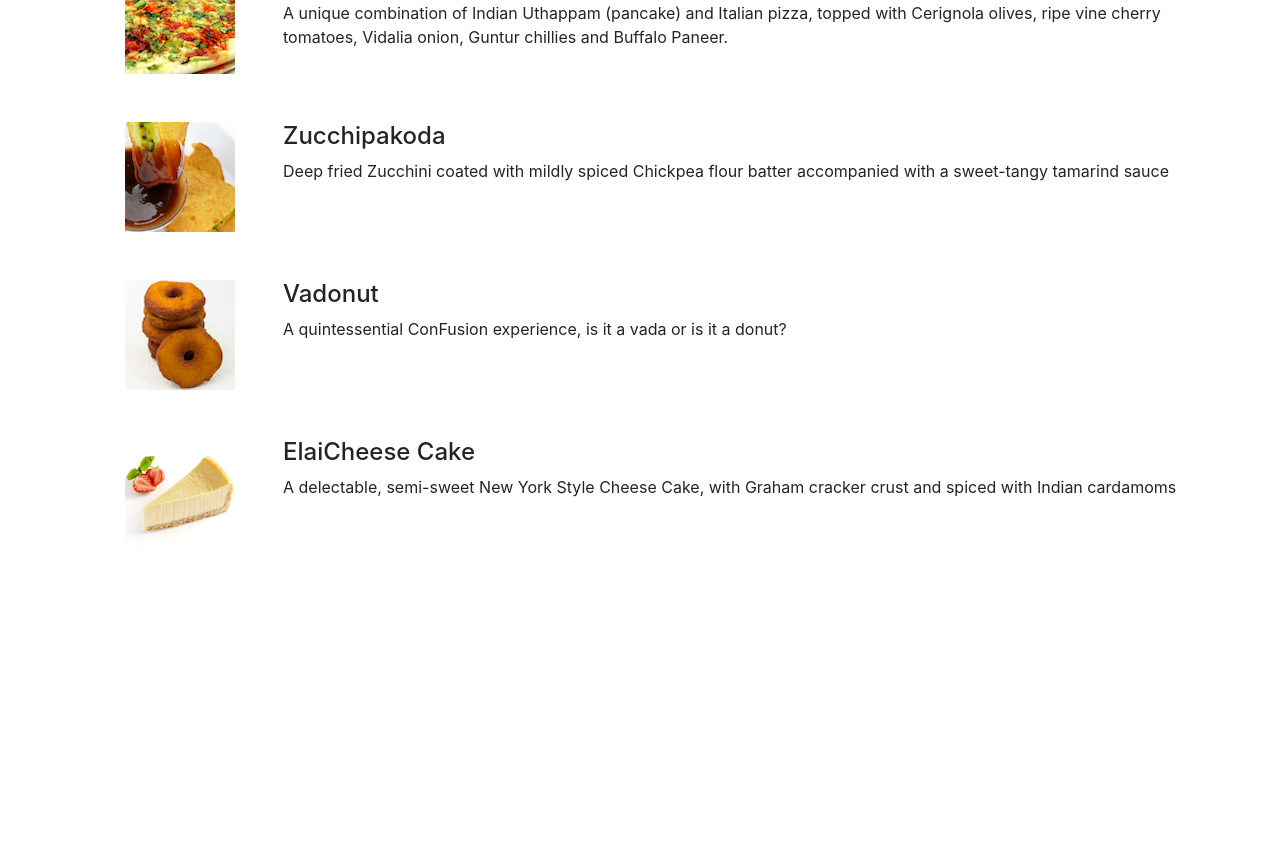
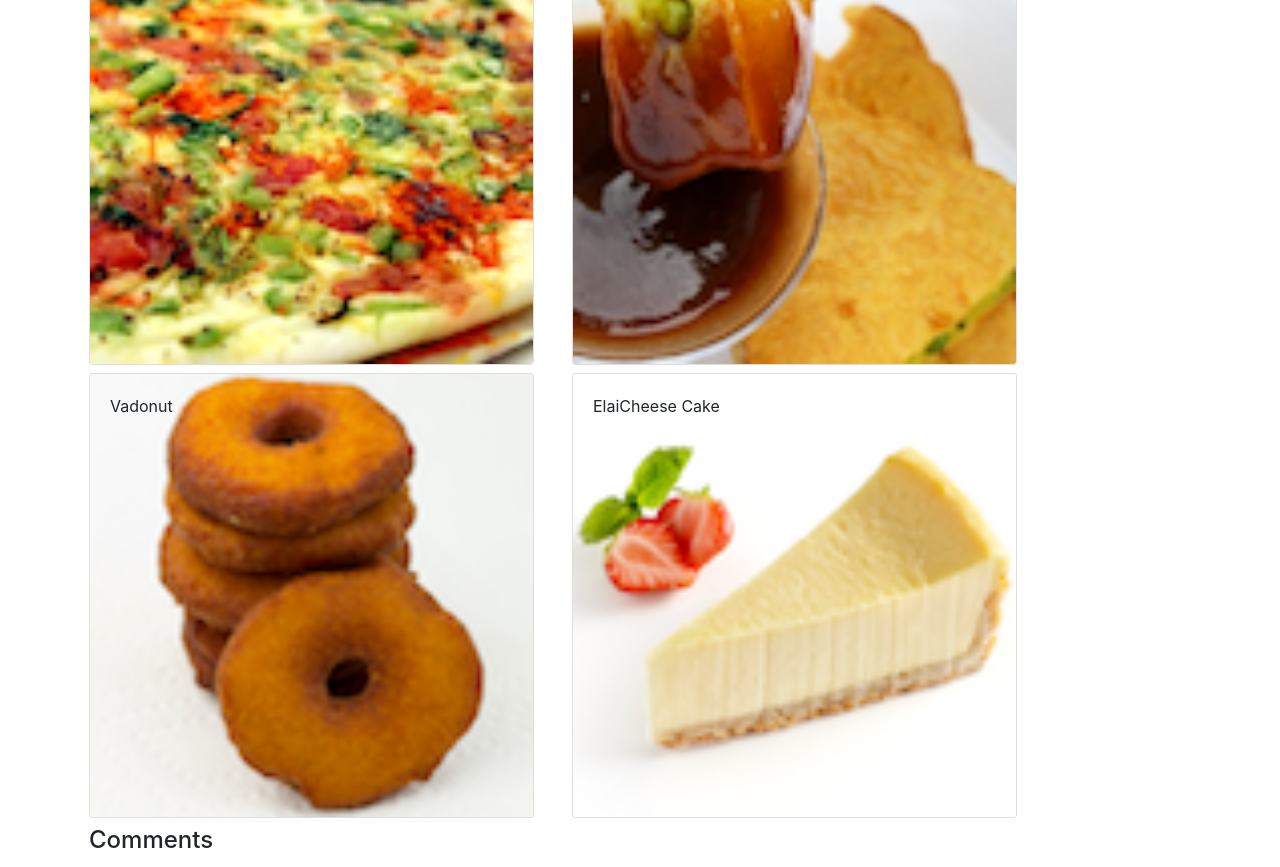
Before and after one commit to waghnp/My-first-app, a React (Create React App) app: page / in a window 1280 px wide. Shown: the part 140-1007 px from the top of the page. Before the commit the page ends 800 px from the top, so only its background shows below. Built offline with nearby package versions, Linux system fonts and the light colour scheme.

Commit message:
Dish detail component added

```diff
--- a/src/App.js
+++ b/src/App.js
@@ -1,20 +1,30 @@
-import React from 'react';
+import React, { Component } from 'react';
 import logo from './logo.svg';
 import {Navbar,NavabarBrand, NavbarBrand} from 'reactstrap';
 import Menu from './components/MenuComponent';
+import {DISHES} from './shared/dishes';
 import './App.css';
 
-function App() {
+class App extends Component {
+
+  constructor(props){
+    super(props);
+    this.state={
+      dishes:DISHES
+    }
+  }
+  render(){
     return (
       <div>
           <Navbar dark color='success'>
               <div className='container'>
-              <NavbarBrand href='/'>Welcome back</NavbarBrand>
+                <NavbarBrand href='/'> Restaurant</NavbarBrand>
               </div>
           </Navbar>
-        <Menu/>
+          <Menu dishes={this.state.dishes}/>
       </div>
     );
   }
+}
 
 export default App;
--- /dev/null
+++ b/src/components/DishdetailComponent.js
@@ -0,0 +1,68 @@
+import React, { Component } from 'react'
+import {Card,CardImg,CardImgOverlay,CardBody,CardTitle,CardText} from 'reactstrap';
+
+class DishDetail extends Component{
+
+    constructor(props){
+        super(props);
+
+    }
+    renderDish(dish)
+        {
+            if(dish != null){
+               return(
+                <div className="col-md-5 col-12 m-1">
+                    <Card>
+                        <CardImg top width="100%"  src={dish.image} alt={dish.name}/>
+                        <CardBody>
+                            <CardTitle>{dish.name}</CardTitle>
+                            <CardText>{dish.description}</CardText>
+                        </CardBody>
+                    </Card>
+                </div>
+               )
+            }else{
+                return(
+                    <div></div>
+                )
+            }
+        }
+
+        renderComments(dish){
+            if(dish != null){
+                console.log(dish.comments)
+              return(dish.comments.map((comment)=>{
+                    return(
+                             <ul key={dish.comments.id} className="list-unstyled">
+                                <li>{comment.comment}</li>
+                                <li>--{comment.author}</li>
+                             </ul>
+                    )
+                })
+              )
+
+             }else{
+                 return(
+                     <div></div>
+                 )
+             }
+        }
+    render(){
+
+
+        return(
+            <div className="row">
+                {this.renderDish(this.props.dish)}
+                <div className="col-md-5 col-12 m-1">
+                    <h4>Comments</h4>
+                    {this.renderComments(this.props.dish)}
+                </div>
+
+            </div>
+
+        )
+
+    }
+}
+
+export default DishDetail;
--- a/src/components/MenuComponent.js
+++ b/src/components/MenuComponent.js
@@ -1,69 +1,42 @@
 import React, { Component } from 'react';
-import {Media} from 'reactstrap';
+import {Card,CardImg,CardImgOverlay,CardBody,CardTitle,CardText} from 'reactstrap';
+import DishDetail from './DishdetailComponent';
 
 class Menu extends Component{
     constructor(props){
         super(props);
         this.state={
-            dishes:[
-                {
-                    id: 0,
-                    name:'Uthappizza',
-                    image: 'assets/images/uthappizza.png',
-                    category: 'mains',
-                    label:'Hot',
-                    price:'4.99',
-                    description:'A unique combination of Indian Uthappam (pancake) and Italian pizza, topped with Cerignola olives, ripe vine cherry tomatoes, Vidalia onion, Guntur chillies and Buffalo Paneer.'                        },
-                 {
-                    id: 1,
-                    name:'Zucchipakoda',
-                    image: 'assets/images/zucchipakoda.png',
-                    category: 'appetizer',
-                    label:'',
-                    price:'1.99',
-                    description:'Deep fried Zucchini coated with mildly spiced Chickpea flour batter accompanied with a sweet-tangy tamarind sauce'                        },
-                 {
-                    id: 2,
-                    name:'Vadonut',
-                    image: 'assets/images/vadonut.png',
-                    category: 'appetizer',
-                    label:'New',
-                    price:'1.99',
-                    description:'A quintessential ConFusion experience, is it a vada or is it a donut?'                        },
-                 {
-                    id: 3,
-                    name:'ElaiCheese Cake',
-                    image: 'assets/images/elaicheesecake.png',
-                    category: 'dessert',
-                    label:'',
-                    price:'2.99',
-                    description:'A delectable, semi-sweet New York Style Cheese Cake, with Graham cracker crust and spiced with Indian cardamoms'                        }
-                 ]
+            selectedDish:null
         }
     }
+    onDishSelect(dish){
+            this.setState({selectedDish:dish})
+    }
+
     render(){
 
-        const menu=this.state.dishes.map((dish)=>{
+        const menu=this.props.dishes.map((dish)=>{
             return(
-                <div key={dish.id} className="col-12 mt-5">
-                    <Media tag="li">
-                        <Media left middle>
-                            <Media object src={dish.image} alt={dish.name}/>
-                        </Media>
-                        <Media body className="ml-5">
-                            <Media heading>{dish.name}</Media>
-                            <p>{dish.description}</p>
-                        </Media>
-                    </Media>
+                <div  className="col-12 col-md-5 m-1">
+                    <Card key={dish.id} onClick={()=>{this.onDishSelect(dish)}}>
+
+                            <CardImg width="100%"  src={dish.image} alt={dish.name}/>
+
+                        <CardImgOverlay>
+                            <CardTitle>{dish.name}</CardTitle>
+                        </CardImgOverlay>
+                    </Card>
                 </div>
             )
         })
         return(
             <div className="container">
                 <div className="row">
-                    <Media list>
                             {menu}
-                    </Media>
+                </div>
+
+                <div>
+                    <DishDetail dish={this.state.selectedDish}/>
                 </div>
             </div>
         )
--- /dev/null
+++ b/src/shared/dishes.js
@@ -0,0 +1,186 @@
+export const DISHES =
+    [
+        {
+        id: 0,
+        name:'Uthappizza',
+        image: 'assets/images/uthappizza.png',
+        category: 'mains',
+        label:'Hot',
+        price:'4.99',
+        description:'A unique combination of Indian Uthappam (pancake) and Italian pizza, topped with Cerignola olives, ripe vine cherry tomatoes, Vidalia onion, Guntur chillies and Buffalo Paneer.',
+        comments: [
+            {
+            id: 0,
+            rating: 5,
+            comment: "Imagine all the eatables, living in conFusion!",
+            author: "John Lemon",
+            date: "2012-10-16T17:57:28.556094Z"
+            },
+            {
+            id: 1,
+            rating: 4,
+            comment: "Sends anyone to heaven, I wish I could get my mother-in-law to eat it!",
+            author: "Paul McVites",
+            date: "2014-09-05T17:57:28.556094Z"
+            },
+            {
+            id: 2,
+            rating: 3,
+            comment: "Eat it, just eat it!",
+            author: "Michael Jaikishan",
+            date: "2015-02-13T17:57:28.556094Z"
+            },
+            {
+            id: 3,
+            rating: 4,
+            comment: "Ultimate, Reaching for the stars!",
+            author: "Ringo Starry",
+            date: "2013-12-02T17:57:28.556094Z"
+            },
+            {
+            id: 4,
+            rating: 2,
+            comment: "It's your birthday, we're gonna party!",
+            author: "25 Cent",
+            date: "2011-12-02T17:57:28.556094Z"
+            }
+        ]                        },
+        {
+        id: 1,
+        name:'Zucchipakoda',
+        image: 'assets/images/zucchipakoda.png',
+        category: 'appetizer',
+        label:'',
+        price:'1.99',
+        description:'Deep fried Zucchini coated with mildly spiced Chickpea flour batter accompanied with a sweet-tangy tamarind sauce',
+        comments: [
+            {
+            id: 0,
+            rating: 5,
+            comment: "Imagine all the eatables, living in conFusion!",
+            author: "John Lemon",
+            date: "2012-10-16T17:57:28.556094Z"
+            },
+            {
+            id: 1,
+            rating: 4,
+            comment: "Sends anyone to heaven, I wish I could get my mother-in-law to eat it!",
+            author: "Paul McVites",
+            date: "2014-09-05T17:57:28.556094Z"
+            },
+            {
+            id: 2,
+            rating: 3,
+            comment: "Eat it, just eat it!",
+            author: "Michael Jaikishan",
+            date: "2015-02-13T17:57:28.556094Z"
+            },
+            {
+            id: 3,
+            rating: 4,
+            comment: "Ultimate, Reaching for the stars!",
+            author: "Ringo Starry",
+            date: "2013-12-02T17:57:28.556094Z"
+            },
+            {
+            id: 4,
+            rating: 2,
+            comment: "It's your birthday, we're gonna party!",
+            author: "25 Cent",
+            date: "2011-12-02T17:57:28.556094Z"
+            }
+        ]
+        },
+        {
+        id: 2,
+        name:'Vadonut',
+        image: 'assets/images/vadonut.png',
+        category: 'appetizer',
+        label:'New',
+        price:'1.99',
+        description:'A quintessential ConFusion experience, is it a vada or is it a donut?',
+        comments: [
+            {
+            id: 0,
+            rating: 5,
+            comment: "Imagine all the eatables, living in conFusion!",
+            author: "John Lemon",
+            date: "2012-10-16T17:57:28.556094Z"
+            },
+            {
+            id: 1,
+            rating: 4,
+            comment: "Sends anyone to heaven, I wish I could get my mother-in-law to eat it!",
+            author: "Paul McVites",
+            date: "2014-09-05T17:57:28.556094Z"
+            },
+            {
+            id: 2,
+            rating: 3,
+            comment: "Eat it, just eat it!",
+            author: "Michael Jaikishan",
+            date: "2015-02-13T17:57:28.556094Z"
+            },
+            {
+            id: 3,
+            rating: 4,
+            comment: "Ultimate, Reaching for the stars!",
+            author: "Ringo Starry",
+            date: "2013-12-02T17:57:28.556094Z"
+            },
+            {
+            id: 4,
+            rating: 2,
+            comment: "It's your birthday, we're gonna party!",
+            author: "25 Cent",
+            date: "2011-12-02T17:57:28.556094Z"
+            }
+        ]
+        },
+        {
+        id: 3,
+        name:'ElaiCheese Cake',
+        image: 'assets/images/elaicheesecake.png',
+        category: 'dessert',
+        label:'',
+        price:'2.99',
+        description:'A delectable, semi-sweet New York Style Cheese Cake, with Graham cracker crust and spiced with Indian cardamoms',
+        comments: [
+            {
+            id: 0,
+            rating: 5,
+            comment: "Imagine all the eatables, living in conFusion!",
+            author: "John Lemon",
+            date: "2012-10-16T17:57:28.556094Z"
+            },
+            {
+            id: 1,
+            rating: 4,
+            comment: "Sends anyone to heaven, I wish I could get my mother-in-law to eat it!",
+            author: "Paul McVites",
+            date: "2014-09-05T17:57:28.556094Z"
+            },
+            {
+            id: 2,
+            rating: 3,
+            comment: "Eat it, just eat it!",
+            author: "Michael Jaikishan",
+            date: "2015-02-13T17:57:28.556094Z"
+            },
+            {
+            id: 3,
+            rating: 4,
+            comment: "Ultimate, Reaching for the stars!",
+            author: "Ringo Starry",
+            date: "2013-12-02T17:57:28.556094Z"
+            },
+            {
+            id: 4,
+            rating: 2,
+            comment: "It's your birthday, we're gonna party!",
+            author: "25 Cent",
+            date: "2011-12-02T17:57:28.556094Z"
+            }
+        ]
+        }
+    ];
```
Lines whose indentation alone changed are shown as unchanged.
